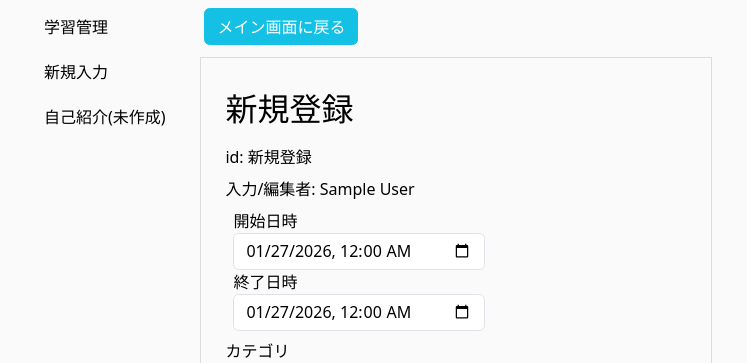
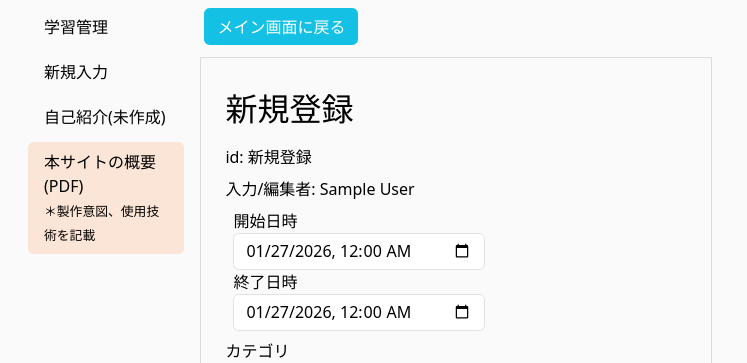
Before and after one commit to tetsuya-okada3620/study_app, a Flask app: page /input_record in a window 1280 px wide. Shown: the part 64-427 px from the top of the page, without its empty margins (0-747 px from the left). Run offline with Flask 3, Linux system fonts and the light colour scheme; the visitor is signed in with stand-in values (Sample User, id 1).

Commit message:
本サイトの概要を記載したPDFを追加

```diff
--- a/app/static/base.css
+++ b/app/static/base.css
@@ -88,8 +88,12 @@ body {
     text-decoration: none;
     transition: background-color 0.30s ease-in-out;
 }
-.nav-item:hover {
+.nav-item:hover:not(.nav-item-readme) {
     background-color: #83a0ff;
+}
+
+.nav-item-readme {
+    background-color: rgb(251, 229, 214);
 }
 
 .login-form {
--- a/app/templates/base.html
+++ b/app/templates/base.html
@@ -24,6 +24,12 @@
                 </li>
                 <li>
                     <a href="#" class="nav-item">自己紹介(未作成)</a>
+                </li>
+                <li>
+                    <a href="{{ url_for('static', filename='学習管理Web概要.pdf') }}" target="_blank" class="nav-item nav-item-readme">
+                        本サイトの概要(PDF)<br>
+                        <span style="font-size: 0.8em">＊製作意図、使用技術を記載</span>
+                    </a>
                 </li>
             </ul>
 
```
Also changed, not shown: 1 other file.
